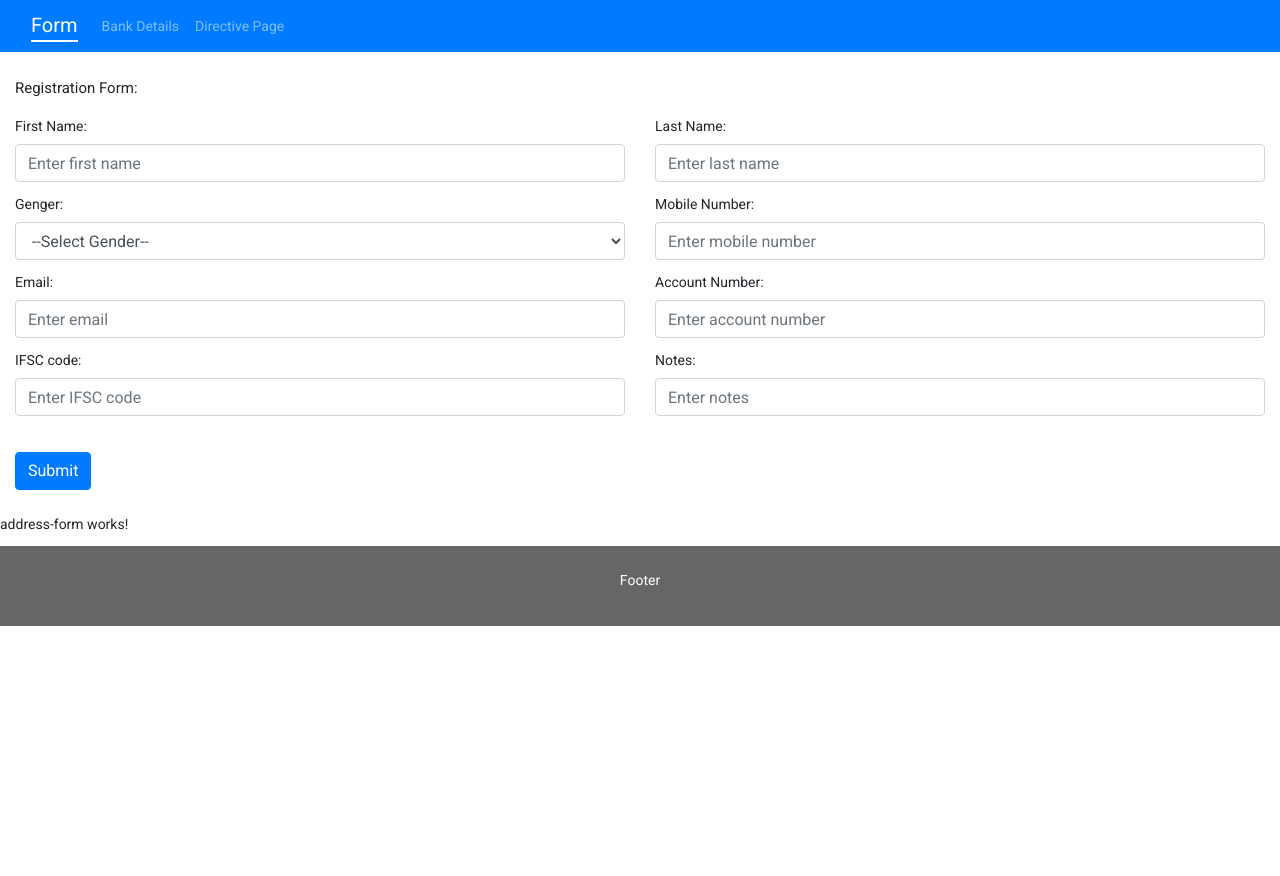
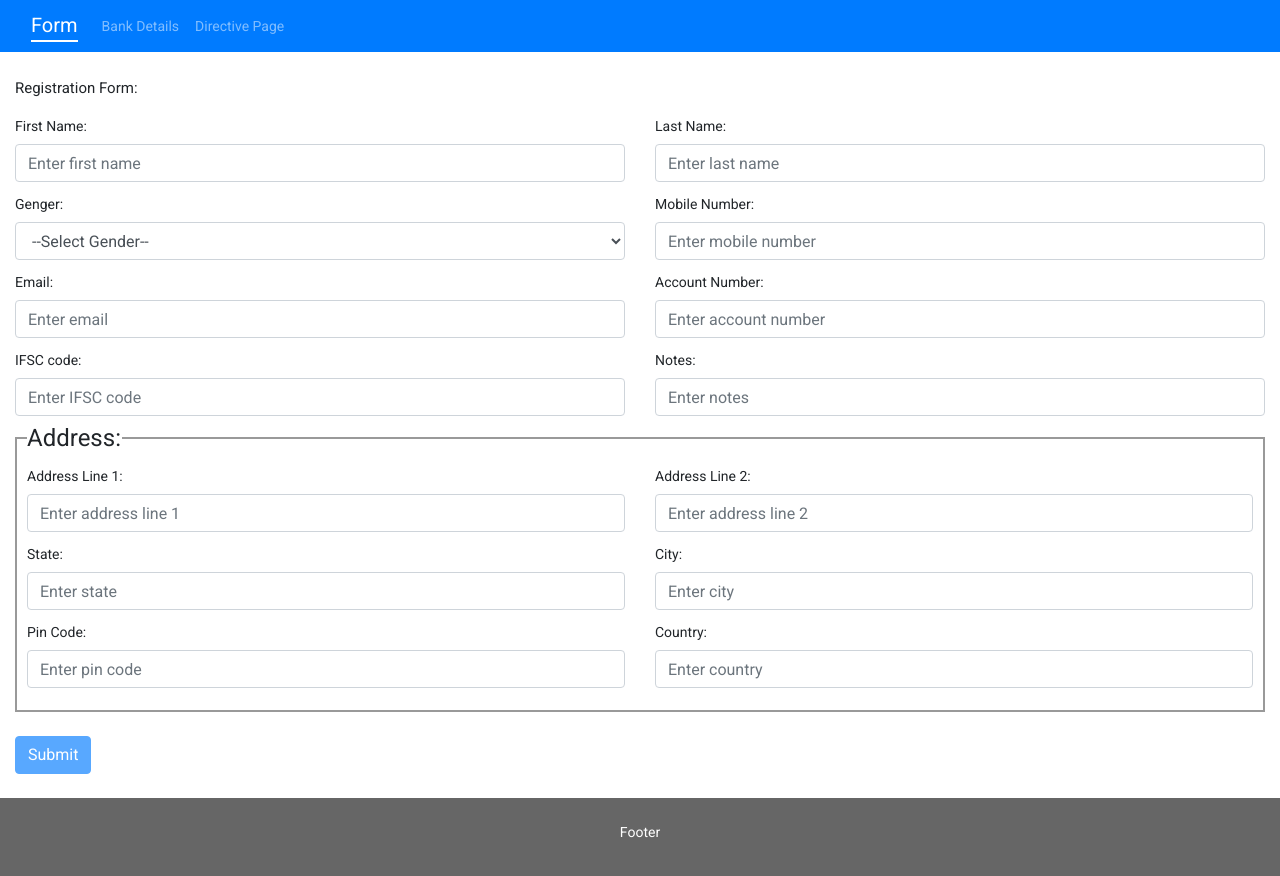
Before and after one commit to ajay-kumar-in/Angular-Project, an Angular app: page / in a window 1280 px wide. Before the commit the page ends 800 px from the top, so only its background shows below. Built offline with nearby package versions, Linux system fonts and the light colour scheme.

Commit message:
add address form with ControlValueAccessor

```diff
--- a/src/app/components/custom-forms/custom-form.module.ts
+++ b/src/app/components/custom-forms/custom-form.module.ts
@@ -1,5 +1,5 @@
 import { NgModule } from '@angular/core';
-import { CommonModule } from '@angular/common';
+// import { CommonModule } from '@angular/common';
 
 import { CustomFormRoutingModule } from './custom-form-routing.module';
 import { SharedModule } from 'src/app/shared/modules/shared.module';
@@ -11,7 +11,7 @@ import { RegistrationFormComponent } from './registration-form/registration-form
     RegistrationFormComponent
   ],
   imports: [
-    CommonModule,
+    // CommonModule, //---imported from shared module
     CustomFormRoutingModule,
     SharedModule,
   ]
--- a/src/app/components/custom-forms/registration-form/registration-form.component.html
+++ b/src/app/components/custom-forms/registration-form/registration-form.component.html
@@ -118,14 +118,14 @@
                     </div>
                 </div>
             </div>
+
+            <app-address-form legend="Address" formControlName="address"></app-address-form>
+
             <div class="row mt-4">
                 <div class="col-md-12">
-                    <button class="btn btn-primary" (click)="onSubmit()">Submit</button>
+                    <button class="btn btn-primary" [disabled]="registrationForm.invalid" (click)="onSubmit()">Submit</button>
                 </div>
             </div>
         </form>
     </div>
 </div>
-<div>
-    <app-address-form></app-address-form>
-</div>
--- a/src/app/components/custom-forms/registration-form/registration-form.component.ts
+++ b/src/app/components/custom-forms/registration-form/registration-form.component.ts
@@ -28,8 +28,13 @@ export class RegistrationFormComponent implements OnInit {
       email: new FormControl('', [Validators.required, Validators.pattern(this.emailRegex)]),
       accountNumber: new FormControl('', [Validators.required, Validators.pattern(this.accNoRegex)]),
       ifscCode: new FormControl('', [Validators.required, Validators.pattern(this.IFSCRegex)]),
-      notes: new FormControl('')
+      notes: new FormControl(''),
+      address: new FormControl('', [Validators.required])
     })
+
+    if(localStorage.getItem('regForm')) {
+      this.registrationForm.setValue(JSON.parse(localStorage.getItem('regForm') || ''))
+    }
   }
 
   onSubmit() {
@@ -42,6 +47,7 @@ export class RegistrationFormComponent implements OnInit {
       return;
     }
     console.log('Registration Form', this.registrationForm.value);
+    localStorage.setItem('regForm', JSON.stringify(this.registrationForm.value))
   }
 
 }
--- a/src/app/shared/components/address-form/address-form.component.html
+++ b/src/app/shared/components/address-form/address-form.component.html
@@ -1 +1,90 @@
-<p>address-form works!</p>
+<form [formGroup]="addressForm">
+    <fieldset>
+        <legend class="legend">{{legend}}:</legend>
+        <div class="row">
+            <div class="col-md-6 mb-2">
+                <div class="form-group mb-1">
+                    <label for="addressLine1">Address Line 1:</label>
+                    <input type="text" class="form-control" id="addressLine1" formControlName="addressLine1"
+                        placeholder="Enter address line 1" (blur)="onTouched()">
+                </div>
+                <div *ngIf="addressForm.get('addressLine1').invalid && (addressForm.get('addressLine1').dirty || addressForm.get('addressLine1').touched)"
+                    class="text text-danger">
+                    <div *ngIf="addressForm.get('addressLine1').errors.required">
+                        Address is required.
+                    </div>
+                </div>
+            </div>
+            <div class="col-md-6 mb-2">
+                <div class="form-group mb-1">
+                    <label for="addressLine2">Address Line 2:</label>
+                    <input type="text" class="form-control" id="addressLine2" formControlName="addressLine2"
+                        placeholder="Enter address line 2" (blur)="onTouched()">
+                </div>
+                <div *ngIf="addressForm.get('addressLine2').invalid && (addressForm.get('addressLine2').dirty || addressForm.get('addressLine2').touched)"
+                    class="text text-danger">
+                    <div *ngIf="addressForm.get('addressLine2').errors.required">
+                        Address is required.
+                    </div>
+                </div>
+            </div>
+        </div>
+
+        <div class="row">
+            <div class="col-md-6 mb-2">
+                <div class="form-group mb-1">
+                    <label for="state">State:</label>
+                    <input type="text" class="form-control" id="state" formControlName="state"
+                        placeholder="Enter state" (blur)="onTouched()">
+                </div>
+                <div *ngIf="addressForm.get('state').invalid && (addressForm.get('state').dirty || addressForm.get('state').touched)"
+                    class="text text-danger">
+                    <div *ngIf="addressForm.get('state').errors.required">
+                        State is required.
+                    </div>
+                </div>
+            </div>
+            <div class="col-md-6 mb-2">
+                <div class="form-group mb-1">
+                    <label for="city">City:</label>
+                    <input type="text" class="form-control" id="city" formControlName="city" placeholder="Enter city" (blur)="onTouched()">
+                </div>
+                <div *ngIf="addressForm.get('city').invalid && (addressForm.get('city').dirty || addressForm.get('city').touched)"
+                    class="text text-danger">
+                    <div *ngIf="addressForm.get('city').errors.required">
+                        City is required.
+                    </div>
+                </div>
+            </div>
+        </div>
+
+        <div class="row">
+            <div class="col-md-6 mb-2">
+                <div class="form-group mb-1">
+                    <label for="pinCode">Pin Code:</label>
+                    <input type="text" class="form-control" id="pinCode" formControlName="pinCode"
+                        placeholder="Enter pin code" (blur)="onTouched()">
+                </div>
+                <div *ngIf="addressForm.get('pinCode').invalid && (addressForm.get('pinCode').dirty || addressForm.get('pinCode').touched)"
+                    class="text text-danger">
+                    <div *ngIf="addressForm.get('pinCode').errors.required">
+                        Pin code is required.
+                    </div>
+                </div>
+            </div>
+            <div class="col-md-6 mb-2">
+                <div class="form-group mb-1">
+                    <label for="country">Country:</label>
+                    <input type="text" class="form-control" id="country" formControlName="country"
+                        placeholder="Enter country" (blur)="onTouched()">
+                </div>
+                <div *ngIf="addressForm.get('country').invalid && (addressForm.get('country').dirty || addressForm.get('country').touched)"
+                    class="text text-danger">
+                    <div *ngIf="addressForm.get('country').errors.required">
+                        Country is required.
+                    </div>
+                </div>
+            </div>
+        </div>
+    </fieldset>
+</form>
--- a/src/app/shared/components/address-form/address-form.component.scss
+++ b/src/app/shared/components/address-form/address-form.component.scss
@@ -0,0 +1,8 @@
+fieldset {
+    border: 2px solid #999;
+    padding: 10px;
+}
+
+.legend {
+    width: 95px;
+}
--- a/src/app/shared/components/address-form/address-form.component.ts
+++ b/src/app/shared/components/address-form/address-form.component.ts
@@ -1,15 +1,63 @@
-import { Component, OnInit } from '@angular/core';
+import { Component, forwardRef, Input, OnDestroy, OnInit } from '@angular/core';
+import { ControlValueAccessor, FormBuilder, FormControl, FormGroup, NG_VALIDATORS, NG_VALUE_ACCESSOR, Validators } from '@angular/forms';
+import { Subscription } from 'rxjs';
 
 @Component({
   selector: 'app-address-form',
   templateUrl: './address-form.component.html',
-  styleUrls: ['./address-form.component.scss']
+  styleUrls: ['./address-form.component.scss'],
+  providers: [
+    {
+      provide: NG_VALUE_ACCESSOR,
+      multi: true,
+      useExisting: forwardRef(() => AddressFormComponent)
+    },
+  ]
 })
-export class AddressFormComponent implements OnInit {
+export class AddressFormComponent implements ControlValueAccessor, OnDestroy {
 
-  constructor() { }
+  onTouched = () => {};
+  onChangeSub: any;
+  @Input() legend: string = '';
 
-  ngOnInit(): void {
+  addressForm: any = this.fb.group({
+    addressLine1: ['', [Validators.required, Validators.minLength(10), Validators.maxLength(30)]],
+    addressLine2: ['', [Validators.required, Validators.minLength(10), Validators.maxLength(30)]],
+    state: ['', [Validators.required]],
+    city: ['', [Validators.required]],
+    pinCode: ['', [Validators.required]],
+    country: ['', [Validators.required]]
+  });
+
+
+  constructor(private fb: FormBuilder) { }
+
+  registerOnChange(onChange: any): void {
+    this.onChangeSub = this.addressForm.valueChanges.subscribe(onChange);
+  }
+
+  ngOnDestroy() {
+    this.onChangeSub.unsubscribe();
+  }
+
+  writeValue(formObj: any): void {
+    if (formObj) {
+      this.addressForm.setValue(formObj)
+    }
+  }
+
+  registerOnTouched(onTouched: any) {
+    this.onTouched = onTouched;
+  }
+
+  setDisabledState(disabled: boolean) {
+    // console.log('111111111111111111111111', disabled);
+    if (disabled) {
+      this.addressForm.disable();
+    }
+    else {
+      this.addressForm.enable();
+    }
   }
 
 }
--- a/src/app/shared/modules/shared.module.ts
+++ b/src/app/shared/modules/shared.module.ts
@@ -2,6 +2,7 @@ import { NgModule } from '@angular/core';
 import { FormsModule, ReactiveFormsModule } from '@angular/forms';
 import { HttpClientModule } from '@angular/common/http';
 import { AddressFormComponent } from '../components/address-form/address-form.component';
+import { CommonModule } from '@angular/common';
 
 const components = [
   AddressFormComponent
@@ -10,7 +11,8 @@ const components = [
 const modules = [
   FormsModule,
   ReactiveFormsModule,
-  HttpClientModule
+  HttpClientModule,
+  CommonModule
 ]
 
 @NgModule({
```
